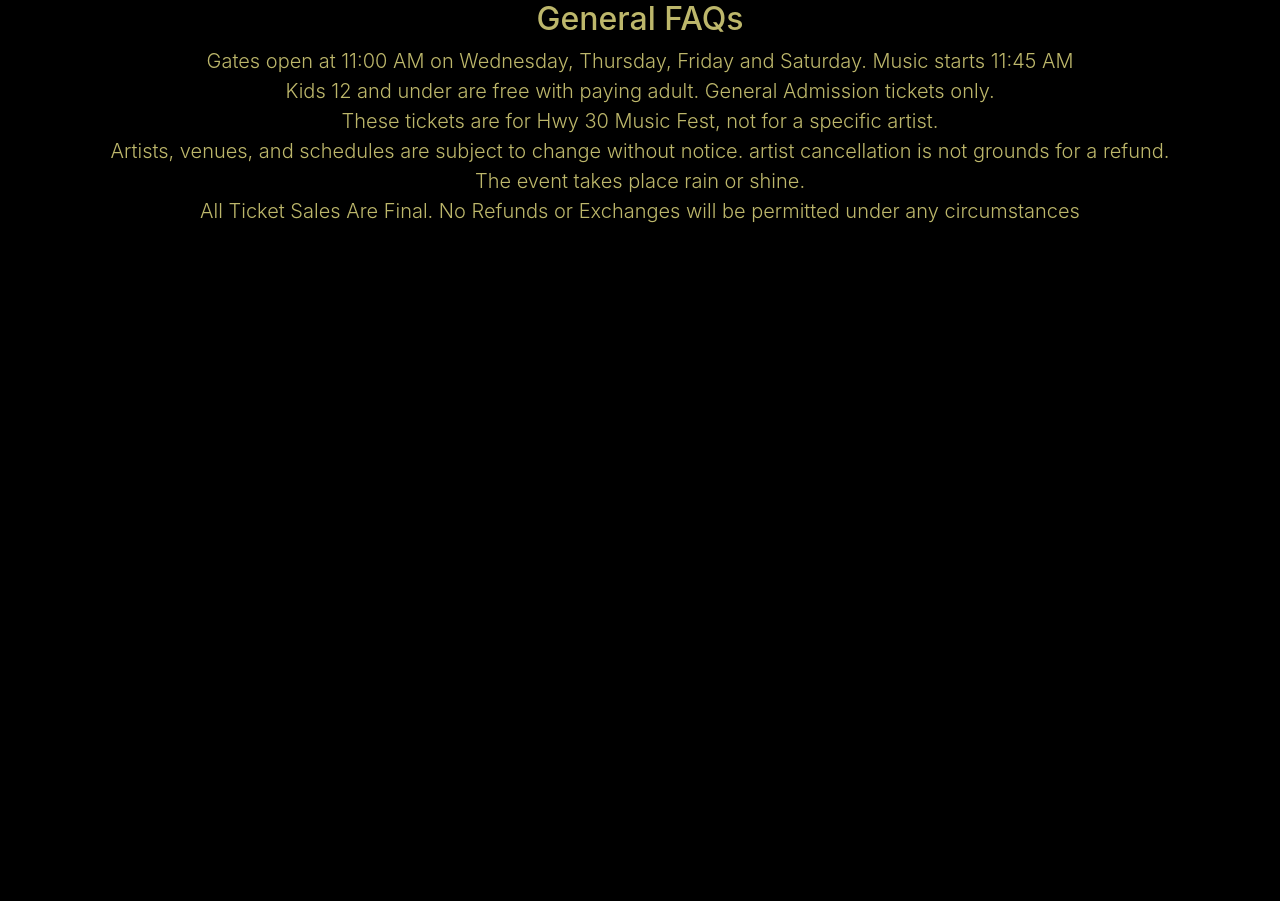
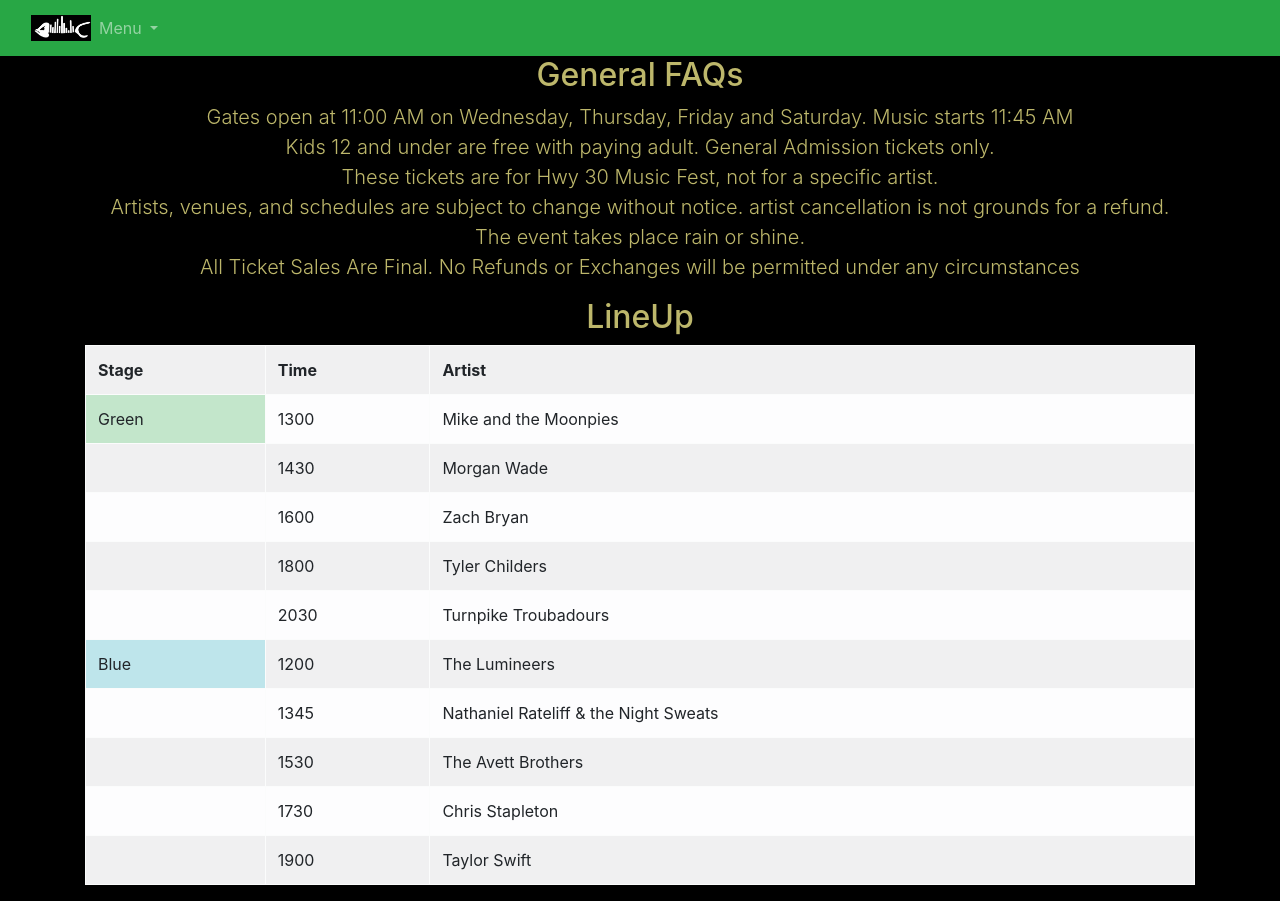
Before and after one commit to smstalker/week9, a website: page Songs.html in a window 1280 px wide. Before the commit the page ends 800 px from the top, so only its background shows below. Drawn offline with nearby package versions, Linux system fonts and the light colour scheme.

Commit message:
complete assignement

```diff
--- a/Songs.html
+++ b/Songs.html
@@ -12,6 +12,31 @@
      </style>
 </head>
 <body>
+    <nav class="navbar sticky-top navbar-expand-md navbar-dark bg-success">
+        <div class="container-fluid">
+
+          <img src="img\fish logo.jpg" alt="Fam Fest Fish" style="width:60px;">
+          <button class="navbar-toggler" type="button" data-toggle="collapse" data-target="#navbarNavDarkDropdown" aria-controls="navbarNavDarkDropdown" aria-expanded="false" aria-label="Toggle navigation">
+            <span class="navbar-toggler-icon"></span>
+          </button>
+          <div class="collapse navbar-collapse" id="navbarNavDarkDropdown">
+            <ul class="navbar-nav">
+              <li class="nav-item dropdown">
+                <a class="nav-link dropdown-toggle" href="#" id="navbarDarkDropdownMenuLink" role="button" data-toggle="dropdown" aria-expanded="false">
+                  Menu
+                </a>
+                <ul class="dropdown-menu dropdown-menu-dark" aria-labelledby="navbarDarkDropdownMenuLink">
+                  <a class="dropdown-item" href="index.html">Home</a>
+                  <a class="dropdown-item" href="Songs.html">Schedule</a>
+                  <!-- <li><a class="dropdown-item" href="#">Something else here</a></li> -->
+                </ul>
+              </li>
+            </ul>
+          </div>
+        </div>
+      </nav>
+
+    <div class="container">
     <h2 class="text-center">General FAQs</h2>
  <p class = "lead text-center">
 
@@ -25,7 +50,71 @@
 
     The event takes place rain or shine. <br>
 
-    All Ticket Sales Are Final. No Refunds or Exchanges will be permitted under any circumstances<br></p>
+    All Ticket Sales Are Final. No Refunds or Exchanges will be permitted under any circumstances<br></p> </div>
 
+    <div class="container">
+    <h2 class="text-center"> LineUp</h2>
+    <table class="table table-md table-bordered table-striped table-light table-hover justify-content-center">
+        <tr>
+            <th>Stage</th>
+            <th>Time</th>
+            <th>Artist</th>
+        </tr>
+        <tr>
+            <td class="table-success">Green</td>
+            <td>1300</td>
+            <td>Mike and the Moonpies</td>
+        </tr>
+        <tr>
+            <td></td>
+            <td>1430</td>
+            <td>Morgan Wade</td>
+        </tr>
+        <tr>
+            <td></td>
+            <td>1600</td>
+            <td>Zach Bryan</td>
+        </tr>
+        <tr>
+            <td></td>
+            <td>1800</td>
+            <td>Tyler Childers</td>
+        </tr>
+        <tr>
+            <td></td>
+            <td>2030</td>
+            <td>Turnpike Troubadours</td>
+        </tr>
+        <tr>
+            <td class="table-info">Blue</td>
+            <td>1200</td>
+            <td>The Lumineers</td>
+        </tr>
+        <tr>
+            <td></td>
+            <td>1345</td>
+            <td>Nathaniel Rateliff & the Night Sweats</td>
+        </tr>
+        <tr>
+            <td></td>
+            <td>1530</td>
+            <td>The Avett Brothers</td>
+        </tr>
+        <tr>
+            <td></td>
+            <td>1730</td>
+            <td>Chris Stapleton</td>
+        </tr>
+        <tr>
+            <td></td>
+            <td>1900</td>
+            <td>Taylor Swift</td>
+        </tr>
+    </table>
+</div>
+
+
+    <script src="node_modules/jquery/dist/jquery.js"></script>
+    <script src="node_modules/bootstrap/dist/js/bootstrap.bundle.js"></script>
 </body>
 </html>
```
Also changed, not shown: index.html (+29 -14 lines), img/Avett.jpg (added), img/Screenshot 2022-04-05 205718.jpg (added), img/avett 2.jpg (added), img/chris small.jpg (added), img/concert 1.jpg (added), img/concert 2.jpg (added), img/fish logo.jpg (added), img/logo resize.jpg (added), img/lumineers.jpg (added), img/moonpies.jpg (added), img/morgan wade.jpg (added), img/nathaniel rateliff.jpg (added), img/taylor.jpg (added), 4 more files.
